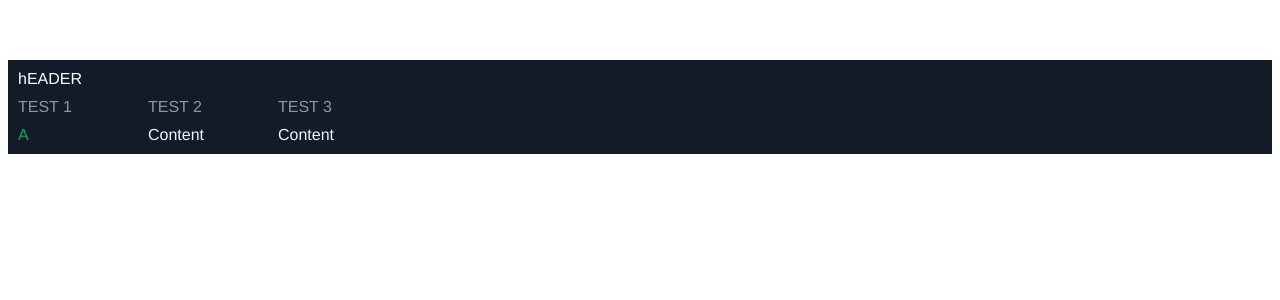
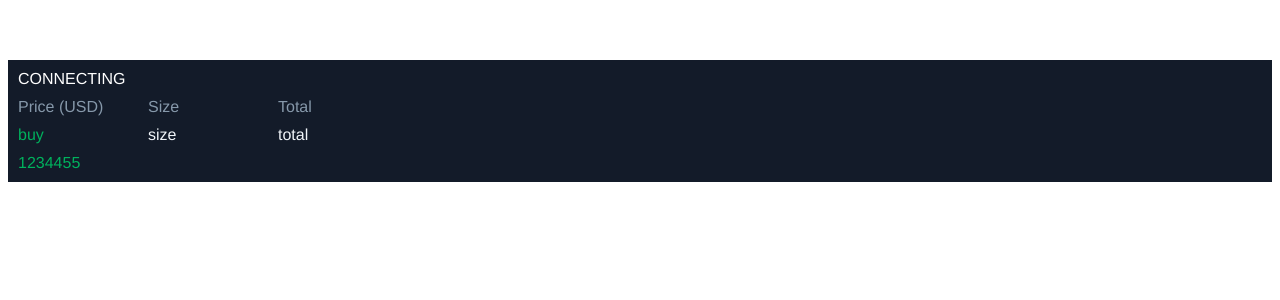
Before and after one commit to juno-the-programmer/orderbook-frontend, a Vue app: page / in a window 1280 px wide. Shown: the top 300 px of the page. Built offline with nearby package versions, Linux system fonts and the light colour scheme; no server answers.

Commit message:
add websocket.

```diff
--- a/index.html
+++ b/index.html
@@ -4,7 +4,7 @@
     <meta charset="UTF-8" />
     <link rel="icon" href="/favicon.ico" />
     <meta name="viewport" content="width=device-width, initial-scale=1.0" />
-    <title>Vite App</title>
+    <title>BTSE</title>
   </head>
   <body>
     <div id="app"></div>
--- a/package.json
+++ b/package.json
@@ -7,6 +7,7 @@
     "serve": "vite preview"
   },
   "dependencies": {
+    "@vueuse/core": "^8.9.0",
     "vue": "^3.2.13",
     "vuex": "^4.0.2"
   },
--- a/src/components/dashboard/PriceList.vue
+++ b/src/components/dashboard/PriceList.vue
@@ -1,16 +1,43 @@
-<script setup lang="ts"></script>
+<script setup lang="ts">
+  import { useWebSocket } from '@vueuse/core';
+  import { ref, computed } from 'vue';
+  import type { OrderInterface } from '@/interfaces/OrderInterface';
+  const { status, data, send, open, close } = useWebSocket('wss://ws.btse.com/ws/oss/futures');
+
+  send(JSON.stringify({ op: 'subscribe', args: ['update:BTCPFC'] }));
+  console.log(data);
+  const snapshot = ref();
+
+  const list = computed(() => {
+    const formattedData = JSON.parse(data.value);
+    const bids = formattedData.data.bids;
+    const asks = formattedData.data.asks;
+    const type = formattedData.data.type;
+    console.log(type);
+    if (type === 'snapshot') {
+      snapshot.value = bids;
+    }
+    return {
+      bids,
+      asks,
+      type,
+    };
+  });
+</script>
 
 <template>
   <div class="wrapper">
-    <div class="box header">hEADER</div>
+    <div class="box header">{{ status }}</div>
 
-    <div class="box table-head price-table-head">TEST 1</div>
-    <div class="box table-head size-table-head">TEST 2</div>
-    <div class="box table-head total-table-head">TEST 3</div>
+    <div class="box table-head price-table-head">Price (USD)</div>
+    <div class="box table-head size-table-head">Size</div>
+    <div class="box table-head total-table-head">Total</div>
 
-    <div class="box price-content buy-quote">A</div>
-    <div class="box size-content">Content</div>
-    <div class="box total-content">Content</div>
+    <div class="box price-content buy-quote">buy</div>
+    <div class="box size-content">size</div>
+    <div class="box total-content">total</div>
+
+    <div class="box accumulate-content">1234455</div>
   </div>
 </template>
 
@@ -28,7 +55,7 @@
   }
 
   .sell-quote {
-    color: #FF5B5A;
+    color: #ff5b5a;
   }
 
   .price-table-head {
@@ -55,6 +82,11 @@
     grid-area: total-content;
   }
 
+  .accumulate-content {
+    grid-area: accumulate-content;
+    color: #00b15d;
+  }
+
   .header {
     grid-area: header;
   }
@@ -64,9 +96,10 @@
     grid-gap: 10px;
     grid-template-columns: 120px 120px 120px;
     grid-template-areas:
-    "header header  header"
-    "price-table-head size-table-head total-table-head"
-    "price-content size-content total-content";
+      'header header header'
+      'price-table-head size-table-head total-table-head'
+      'price-content size-content total-content'
+      'accumulate-content accumulate-content accumulate-content';
     background-color: #131b29;
     color: #f0f4f8;
     text-align: left;
@@ -80,6 +113,4 @@
     padding: 20px;
     font-size: 150%;
   } */
-
-
 </style>
--- /dev/null
+++ b/src/interfaces/OrderInterface.ts
@@ -0,0 +1,9 @@
+export interface OrderInterface {
+  bid: string[];
+  asks: string[];
+  seqNum: number;
+  prevSeqNum: number;
+  type: string;
+  timestamp: number;
+  symbol: string;
+}
```
Also changed, not shown: public/IconArrowDown.svg (added). Lines whose indentation alone changed are shown as unchanged.
